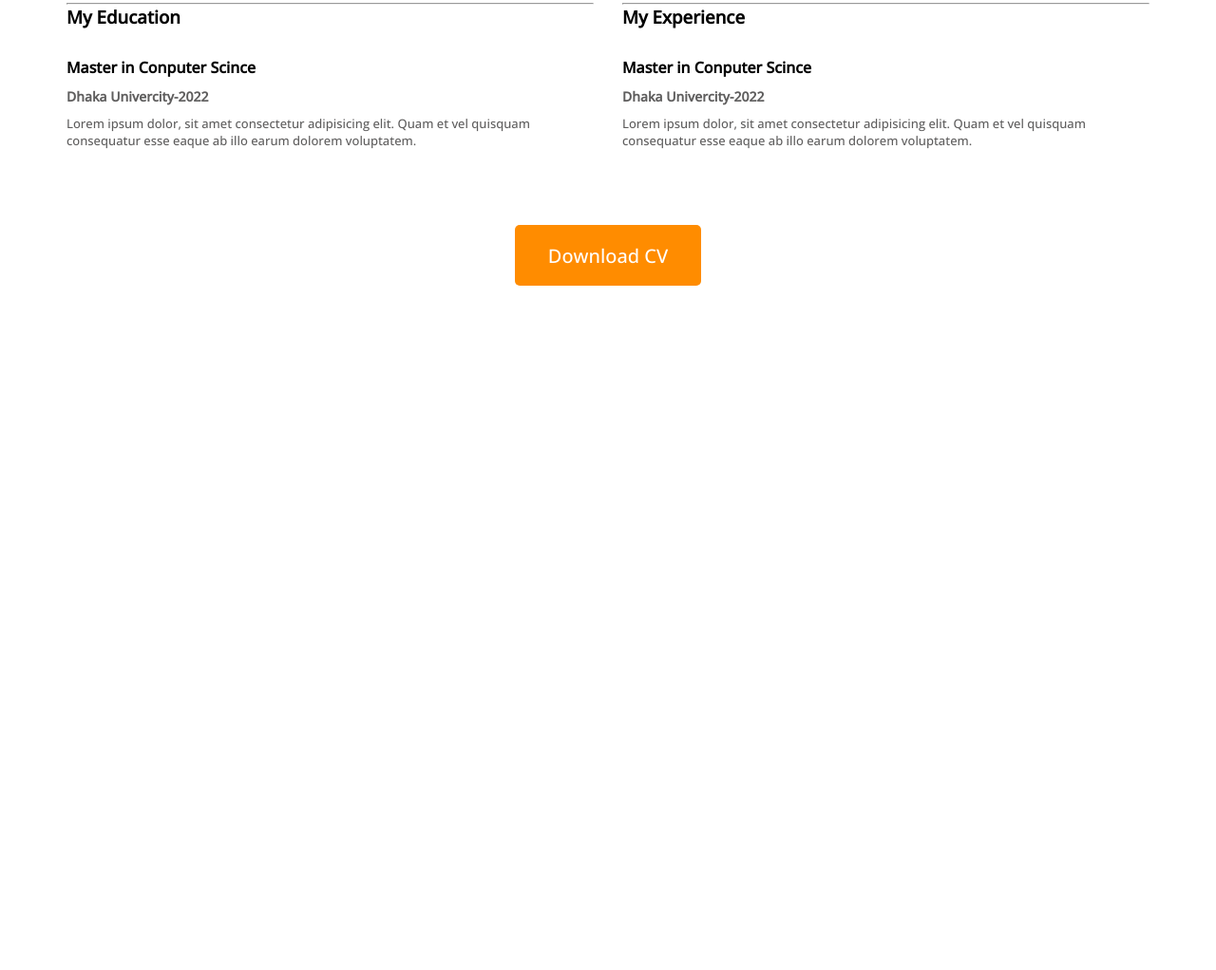
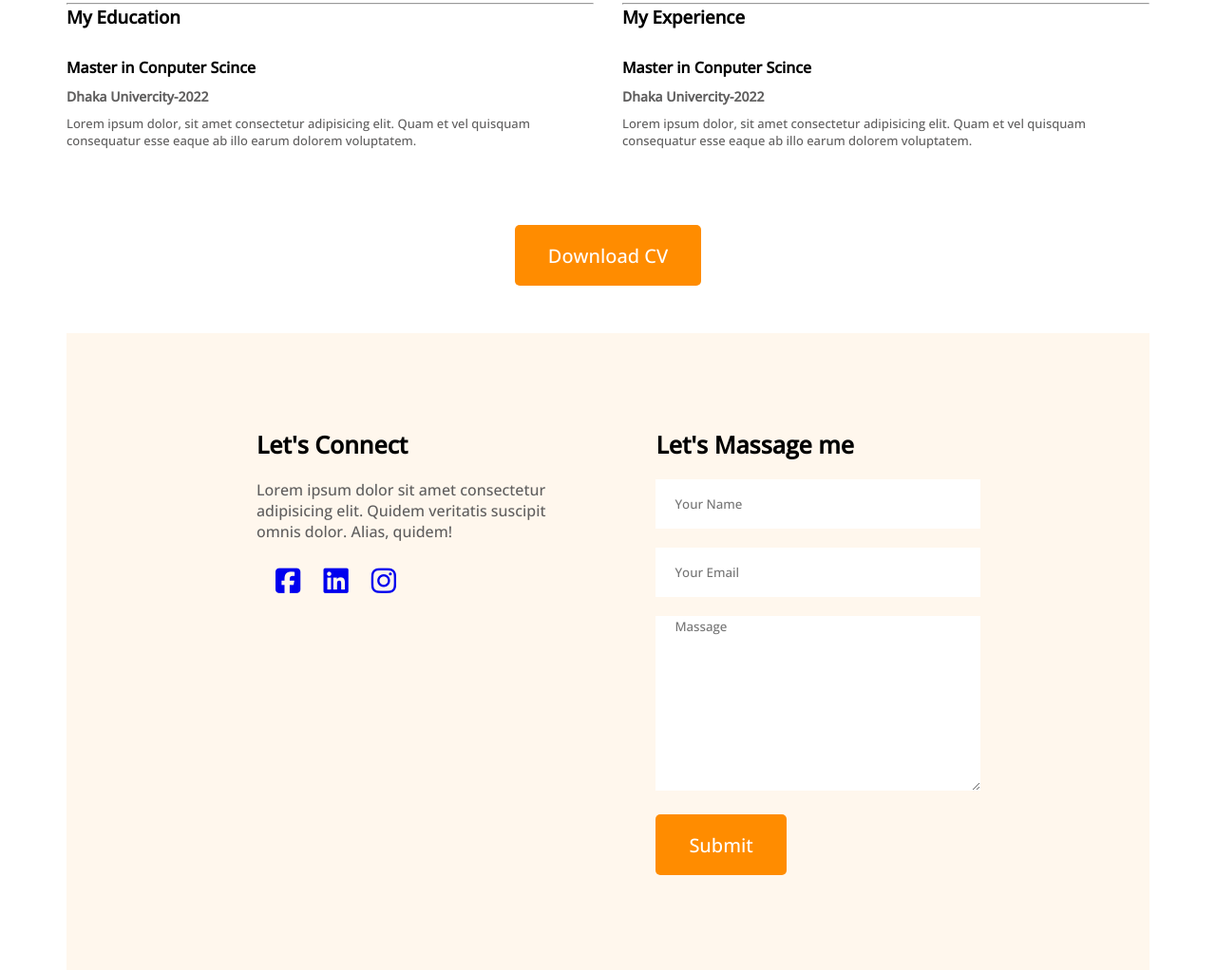
Before and after one commit to tofae/second-portfolio, a plain HTML site: page index.html in a window 1280 px wide. Shown: the part 2416-3438 px from the top of the page at 95% size. Before the commit the page ends 2717 px from the top, so only its background shows below. Drawn offline with nearby package versions, Linux system fonts and the light colour scheme.

Commit message:
form sectin add

```diff
--- a/index.html
+++ b/index.html
@@ -159,6 +159,29 @@
             <div class="cbbutton"><button>Download CV</button></div>
 
         </section>
+
+        <!-- Contact form start  -->
+
+        <section class="contact-container">
+            <div class="lets-connect">
+                <h3 class="contact-title">Let's Connect</h3>
+                <p class="form-description">Lorem ipsum dolor sit amet consectetur adipisicing elit. Quidem veritatis suscipit omnis dolor. Alias, quidem!</p>
+                <a href="#"><i class="fa-brands fa-square-facebook"></i></a>
+                <a href="#"><i class="fa-brands fa-linkedin"></i></a>
+                <a href="#"><i class="fa-brands fa-instagram"></i></a>
+
+            </div>
+            <div class="send-me-massage">
+                <h3 class="contact-title">Let's Massage me</h3>
+                <form action="">
+                    <input type="text" name="" id="name" placeholder="Your Name">
+                    <input type="email" name="" id="email" placeholder="Your Email">
+                    <textarea name="" id="" cols="30" rows="10" placeholder="Massage"></textarea>
+                    <button>Submit</button>
+                </form>
+            </div>
+
+        </section>
     </main>
     <footer>
 
--- a/style.css
+++ b/style.css
@@ -168,5 +168,37 @@ main{
 .cbbutton{
     margin-top: 50px;
     text-align: center;
+}
+    /* form section start  */
+.contact-container{
+    margin-top: 50px;
+    display: flex;
+    gap: 100px;
+    padding: 100px 200px;
+    background-color: #fff6ead8;
+}
+.contact-container .contact-title{
+    text-align: left;
+}
+.contact-title{
+    font-size: 25px;
+    margin-bottom: 20px;
+}
+.form-description{
+    margin-bottom: 20px;
+    color: #5f5e5e;
 
 }
+.contact-container input, textarea{
+    margin-bottom: 20px;
+    border: 0;
+    width: 100%;
+    padding-left: 20px;
+}
+input{
+    height: 50px;
+}
+.lets-connect a, i{
+    font-size: 30px;
+    margin-left: 10px;
+}
```
